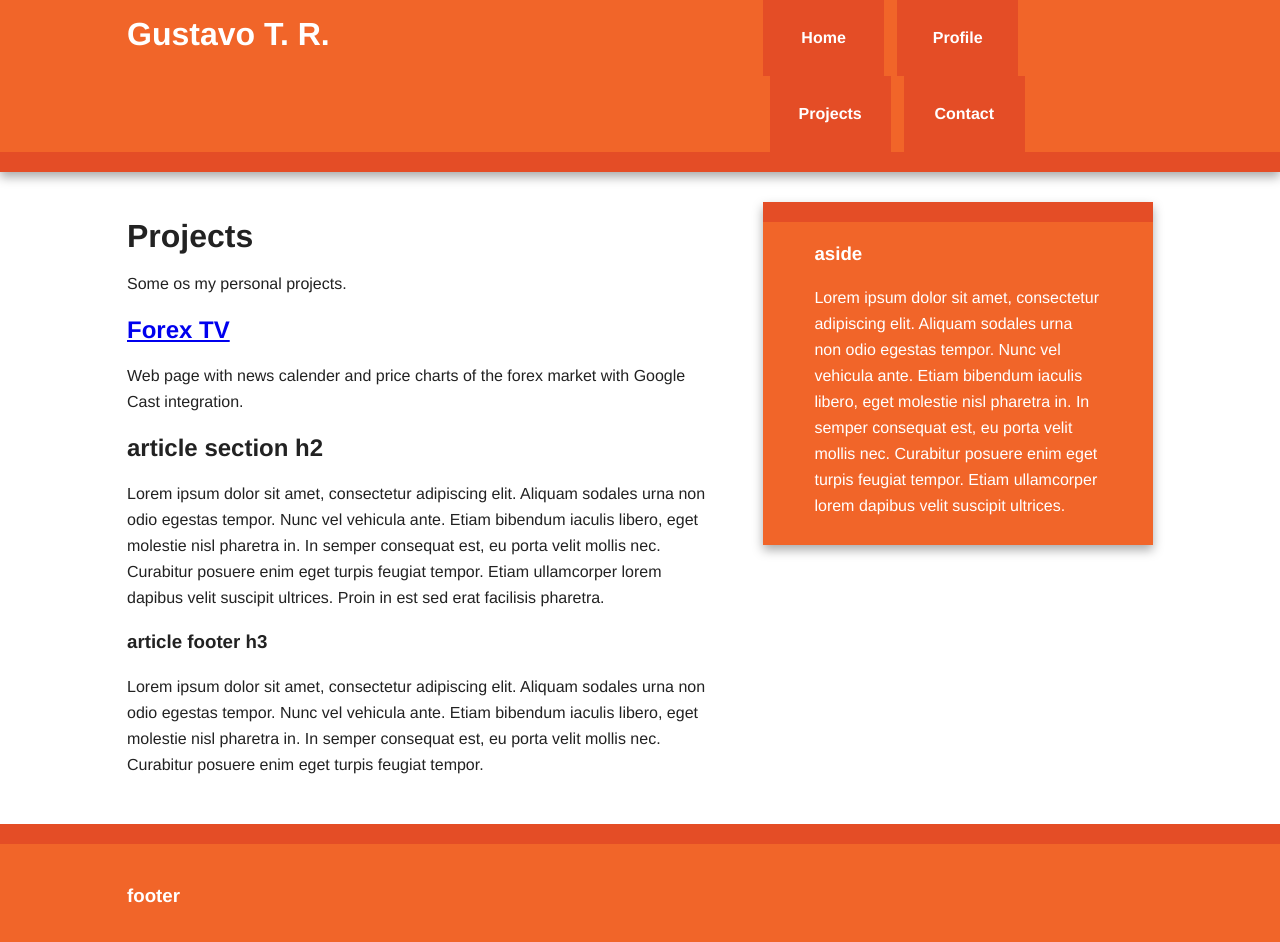
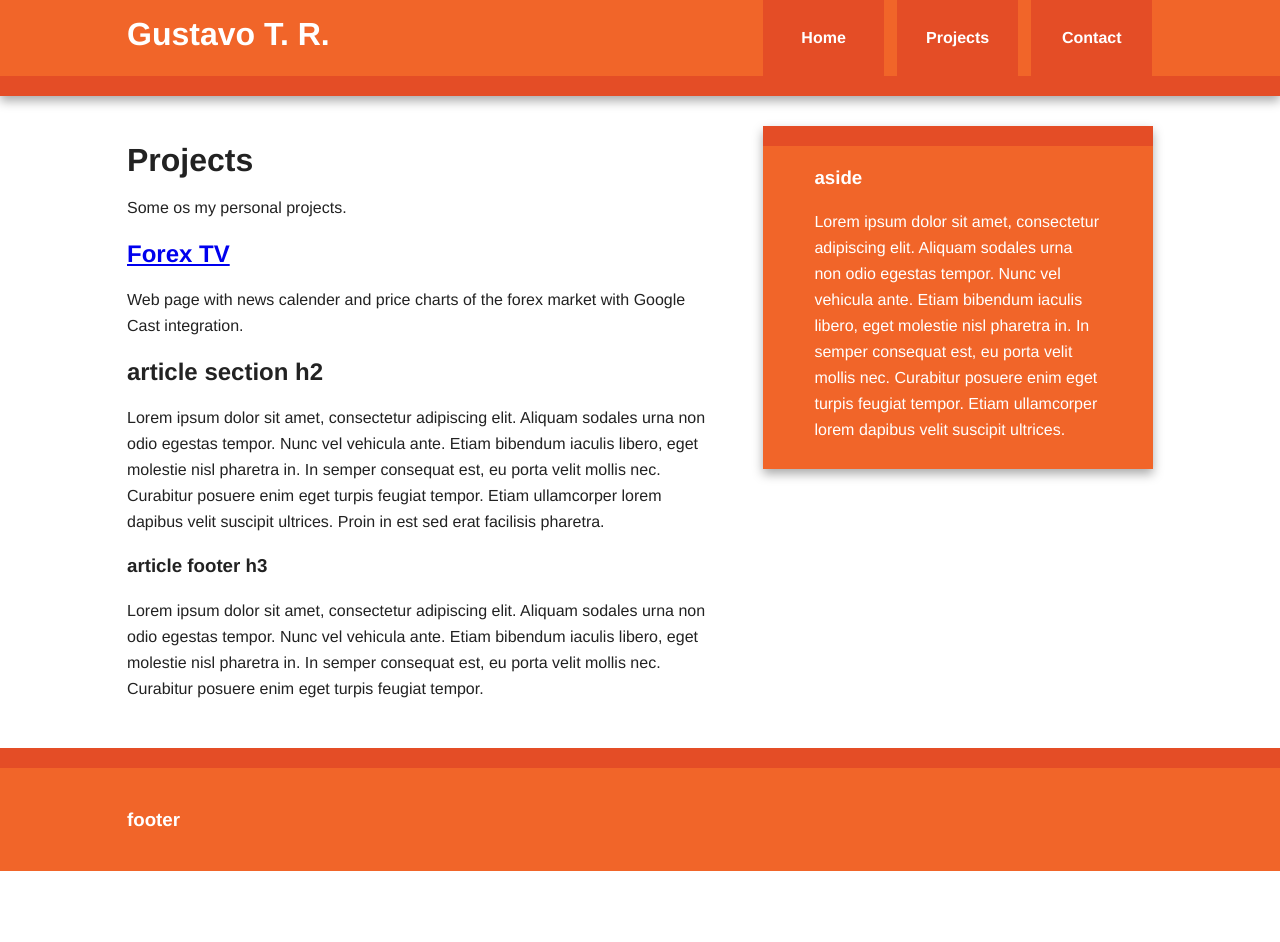
Before and after one commit to gustavotr/gustavotr.github.io, a plain HTML site: page projects.html in a window 1280 px wide. After the commit the page ends 871 px from the top, so only its background shows below. Drawn offline with nearby package versions, Linux system fonts and the light colour scheme.

Commit message:
Removido pagina Profile de Projects

```diff
--- a/projects.html
+++ b/projects.html
@@ -29,7 +29,6 @@
                 <nav>
                     <ul>
                         <li><a href="index.html">Home</a></li>
-                        <li><a href="profile.html">Profile</a></li>
                         <li><a href="projects.html">Projects</a></li>
                         <li><a href="contact.html">Contact</a></li>
                     </ul>
```
